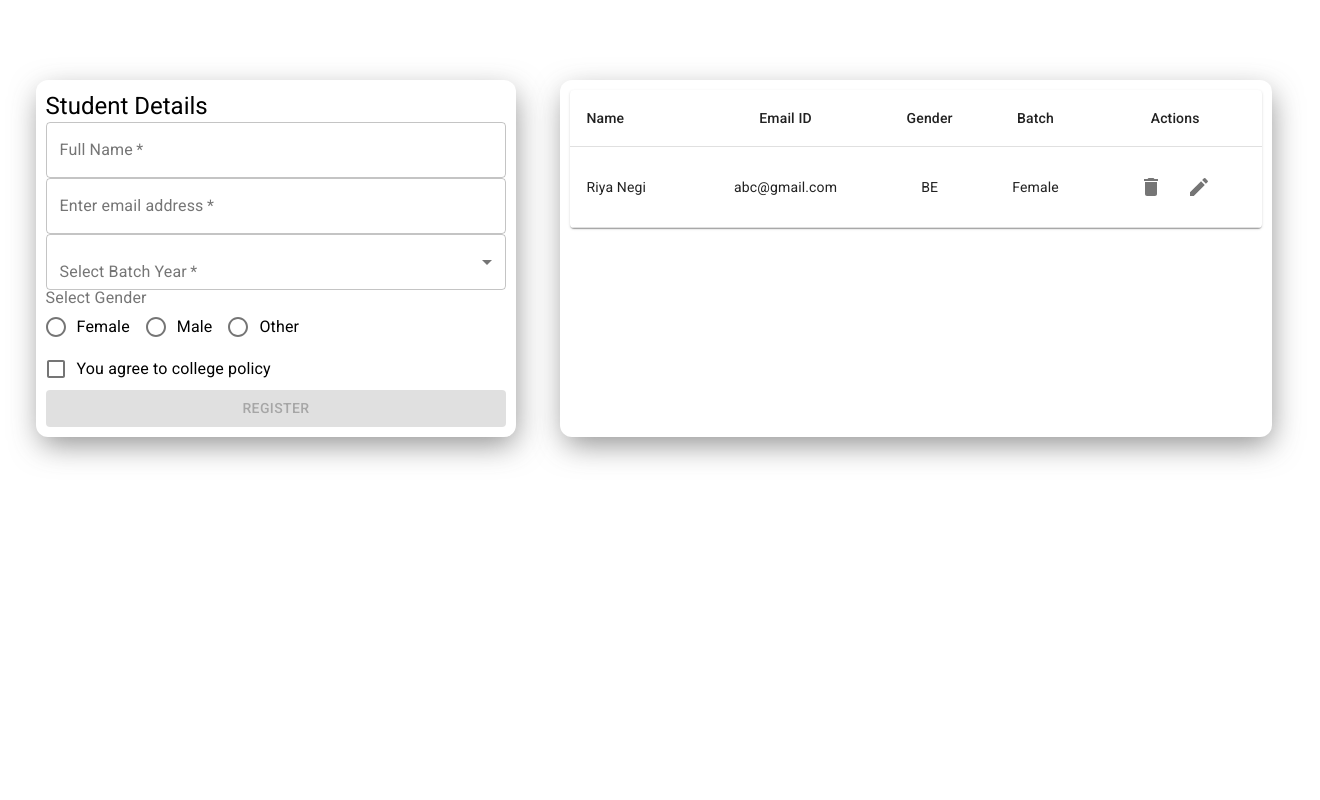
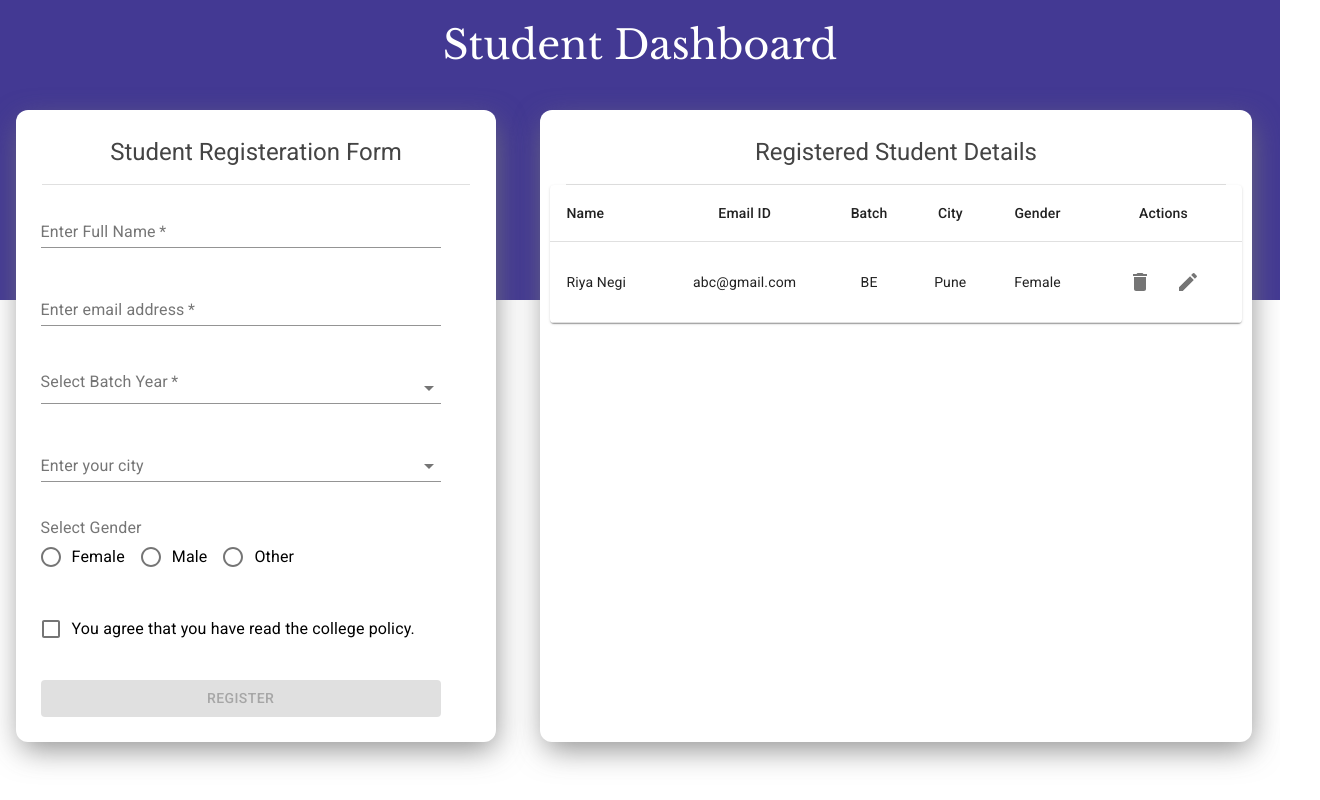
Before and after one commit to RiyaNegi/Student-Data, a React (Create React App) app: page / in a window 1280 px wide. Shown: the whole page, 1320 px wide, since content can reach past the window. Built offline with nearby package versions, Linux system fonts and the light colour scheme.

Commit message:
Add styling

```diff
--- a/package.json
+++ b/package.json
@@ -6,6 +6,7 @@
   "dependencies": {
     "@material-ui/core": "^4.11.3",
     "@material-ui/icons": "^4.11.2",
+    "@material-ui/lab": "^4.0.0-alpha.57",
     "@testing-library/jest-dom": "^5.11.4",
     "@testing-library/react": "^11.1.0",
     "@testing-library/user-event": "^12.1.10",
--- a/public/index.html
+++ b/public/index.html
@@ -8,7 +8,8 @@
   <meta name="theme-color" content="#000000" />
   <meta name="description" content="Web site created using create-react-app" />
   <link rel="stylesheet" href="https://fonts.googleapis.com/css?family=Roboto:300,400,500,700&display=swap" />
-
+  <link rel="preconnect" href="https://fonts.gstatic.com">
+  <link href="https://fonts.googleapis.com/css2?family=Libre+Baskerville&display=swap" rel="stylesheet">
   <link rel="apple-touch-icon" href="%PUBLIC_URL%/logo192.png" />
   <!--
       manifest.json provides metadata used when your web app is installed on a
--- a/src/App.css
+++ b/src/App.css
@@ -1,18 +1,33 @@
 .App {
   display: flex;
   width: 100%;
-  padding: 80px 20px;
+  /* padding: 80px 20px; */
+  margin-top: -190px;
 }
 
 .form{
   display: flex;
   width:40%;
   justify-content: center;
+  z-index: 100;
 }
 
 .table{
   display: flex;
   width:60%;
   justify-content: center;
+  z-index: 100;
+}
 
+.header{
+  height:300px;
+  background-color: #433993;
 }
+.heading-text{
+  color:white;
+  font-weight: 400;
+  font-family: 'Libre Baskerville', serif;
+  text-align: center;
+  font-size: 40px;
+  padding-top: 20px;
+}
--- a/src/App.js
+++ b/src/App.js
@@ -8,6 +8,9 @@ import Table from "./components/Table/Table";
 function App() {
   return (
     <ActionProvider >
+      <div className="header">
+        <div className="heading-text">Student Dashboard</div>
+      </div>
       <div className="App">
         <div className="form"><Form /></div>
         <div className="table"><Table /></div>
--- a/src/components/ActionContext.js
+++ b/src/components/ActionContext.js
@@ -9,6 +9,7 @@ let students = [
     stuName: "Riya Negi",
     email: "abc@gmail.com",
     batch: "BE",
+    city: "Pune",
     gender: "Female",
   }
 ]
@@ -22,12 +23,13 @@ export const ActionProvider = ({ children }) => {
     setStudentData(newStudent)
   }
 
-  const edit = (id, stuName, email, batch, gender) => {
+  const edit = (id, stuName, email, batch, city, gender) => {
     let newStudent = students.slice()
     let newchange = {
       stuName: stuName,
       email: email,
       batch: batch,
+      city: city,
       gender: gender,
       uid: id
     }
@@ -35,7 +37,6 @@ export const ActionProvider = ({ children }) => {
     newStudent[index] = newchange
     students = newStudent
     setStudentData(newStudent)
-    console.log("check del->", newStudent)
   }
 
   const deleteData = (id) => {
--- a/src/components/Form/Form.js
+++ b/src/components/Form/Form.js
@@ -1,28 +1,50 @@
 import React, { useState, useContext } from "react"
 import Button from '@material-ui/core/Button';
-import { Checkbox, Grid, } from '@material-ui/core';
+import { Grid, Box, Divider } from '@material-ui/core';
 import Typography from '@material-ui/core/Typography';
-import { Input, TextField, FormControl, InputLabel, Select as MuiSelect, MenuItem, FormLabel, RadioGroup as MuiRadioGroup, FormControlLabel, Radio, Checkbox as MuiCheckbox } from '@material-ui/core';
+import { TextField, FormControl, InputLabel, Select as MuiSelect, MenuItem, FormLabel, RadioGroup as MuiRadioGroup, FormControlLabel, Radio, Checkbox as MuiCheckbox } from '@material-ui/core';
 import "../style.css"
 import "./form.css"
 import { ActionContext } from "../ActionContext"
 import uuid from 'react-uuid'
+import { makeStyles } from '@material-ui/core/styles';
+import Autocomplete from '@material-ui/lab/Autocomplete';
+import { cities } from "./cities"
 
 
+const useStyles = makeStyles((theme) => ({
+  formControl: {
+    margin: theme.spacing(1),
+    minWidth: 400,
+    margin: 15
+  },
+  formSelect: {
+    margin: theme.spacing(1),
+    minWidth: 400,
+    margin: 15,
+    marginTop: -1
+  }
+}));
 
-const Form = ({ stuName, email, batch, gender, uid, edit, setClose }) => {
+const Form = ({ stuName, email, batch, city, gender, uid, edit, setClose }) => {
   const action = useContext(ActionContext)
+  const defaultProps = {
+    options: cities
+  };
 
   const [values, setValues] = useState({
     stuName: stuName,
     email: email,
     batch: batch,
+    city: city,
     gender: gender,
-    check: false
+    check: false,
   });
+  const classes = useStyles();
 
 
   const handleChange = e => {
+
     const { name, value } = e.target
     setValues({
       ...values,
@@ -33,13 +55,13 @@ const Form = ({ stuName, email, batch, gender, uid, edit, setClose }) => {
   const handleSubmit = (e) => {
     e.preventDefault()
     if (edit) {
-      action.edit(uid, values.stuName, values.email, values.batch, values.gender)
+      action.edit(uid, values.stuName, values.email, values.batch, values.city, values.gender, values.city)
       setClose()
     }
     else {
       action.handleStudents({ ...values, uid: uuid() })
     }
-    setValues({ stuName: '', email: '', batch: '', gender: '', check: false })
+    setValues({ stuName: '', email: '', batch: '', city: '', gender: '', check: false })
   }
 
   const handleCheck = () => {
@@ -48,22 +70,26 @@ const Form = ({ stuName, email, batch, gender, uid, edit, setClose }) => {
 
 
   return <div className="card">
+    <Box m={2} textAlign="center" fontFamily="Monospace" fontWeight="fontWeightMedium" style={{ color: "#444444" }}>
       <Typography component="h1" variant="h5">
-      Student Details
+        Student Registeration Form
         </Typography>
-    <form className="cols" onSubmit={handleSubmit}>
+    </Box>
+    <Divider variant="middle" />
+    <form className="cols center" onSubmit={handleSubmit}>
       <Grid container>
+        <Box className={classes.formControl}>
           <TextField
-          variant="outlined"
-          label="Full Name"
+            label="Enter Full Name"
             name="stuName"
             value={values.stuName}
             onChange={handleChange}
             fullWidth
             required
           />
+        </Box>
+        <Box className={classes.formControl}>
           <TextField
-          variant="outlined"
             label="Enter email address"
             name="email"
             value={values.email}
@@ -72,8 +98,12 @@ const Form = ({ stuName, email, batch, gender, uid, edit, setClose }) => {
             fullWidth
             required
           />
-        <FormControl variant="outlined" fullWidth required>
+        </Box>
+        <Box fullWidth className={classes.formSelect}>
+          <FormControl fullWidth required>
+            <Box p={2}>
               <InputLabel className="top">Select Batch Year</InputLabel>
+            </Box>
             <MuiSelect
               label="Select Batch Year"
               name="batch"
@@ -85,6 +115,19 @@ const Form = ({ stuName, email, batch, gender, uid, edit, setClose }) => {
               <MenuItem value="BE">BE</MenuItem>
             </MuiSelect>
           </FormControl>
+        </Box>
+        <Box className={classes.formSelect}>
+          <Autocomplete
+            {...defaultProps}
+            id="controlled-demo"
+            value={values.city ? values.city : ''}
+            onChange={(event, city) => {
+              setValues({ ...values, city })
+            }}
+            renderInput={(params) => <TextField {...params} label="Enter your city" margin="normal" />}
+          />
+        </Box>
+        <Box className={classes.formControl}>
           <FormControl fullWidth>
             <FormLabel>Select Gender</FormLabel>
             <MuiRadioGroup row
@@ -97,6 +140,8 @@ const Form = ({ stuName, email, batch, gender, uid, edit, setClose }) => {
               <FormControlLabel key="03" value="Other" control={<Radio />} label="Other" />
             </MuiRadioGroup>
           </FormControl>
+        </Box>
+        <Box className={classes.formControl}>
           <FormControl required>
             <FormControlLabel
               control={<MuiCheckbox
@@ -105,9 +150,11 @@ const Form = ({ stuName, email, batch, gender, uid, edit, setClose }) => {
                 checked={values.check}
                 onChange={handleCheck}
               />}
-            label="You agree to college policy"
+              label="You agree that you have read the college policy."
             />
           </FormControl>
+        </Box>
+        <Box className={classes.formControl}>
           <Button
             type="submit"
             fullWidth
@@ -118,6 +165,7 @@ const Form = ({ stuName, email, batch, gender, uid, edit, setClose }) => {
           >
             Register
           </Button>
+        </Box>
       </Grid>
     </form>
   </div>
--- /dev/null
+++ b/src/components/Form/cities.js
@@ -0,0 +1,128 @@
+export const cities = ['Pune',
+    'Mumbai',
+    'Delhi',
+    'Hyderabad',
+    'Bangalore',
+    'Chennai',
+    'Kolkata',
+    'Jaipur',
+    'Adilabad',
+    'Anantapur',
+    'Chittoor',
+    'Kakinada',
+    'Guntur',
+    'Hyderabad',
+    'Karimnagar',
+    'Khammam',
+    'Krishna',
+    'Kurnool',
+    'Mahbubnagar',
+    'Medak',
+    'Nalgonda',
+    'Nizamabad',
+    'Ongole',
+    'Hyderabad',
+    'Srikakulam',
+    'Nellore',
+    'Visakhapatnam',
+    'Vizianagaram',
+    'Warangal',
+    'Eluru',
+    'Kadapa', 'Anjaw',
+    'Changlang',
+    'East Siang',
+    'Kurung Kumey',
+    'Lohit',
+    'Lower Dibang Valley',
+    'Lower Subansiri',
+    'Papum Pare',
+    'Tawang',
+    'Tirap',
+    'Dibang Valley',
+    'Upper Siang',
+    'Upper Subansiri',
+    'West Kameng',
+    'West Siang', 'Bastar',
+    'Bijapur',
+    'Bilaspur',
+    'Dantewada',
+    'Dhamtari',
+    'Durg',
+    'Jashpur',
+    'Janjgir-Champa',
+    'Korba',
+    'Koriya',
+    'Kanker',
+    'Kabirdham (Kawardha)',
+    'Mahasamund',
+    'Narayanpur',
+    'Raigarh',
+    'Rajnandgaon',
+    'Raipur',
+    'Surguja', 'Central Delhi',
+    'East Delhi',
+    'New Delhi',
+    'North Delhi',
+    'North East Delhi',
+    'North West Delhi',
+    'South Delhi',
+    'South West Delhi',
+    'West Delhi', 'Ahmedabad',
+    'Amreli district',
+    'Anand',
+    'Banaskantha',
+    'Bharuch',
+    'Bhavnagar',
+    'Dahod',
+    'The Dangs',
+    'Gandhinagar',
+    'Jamnagar',
+    'Junagadh',
+    'Kutch',
+    'Kheda',
+    'Mehsana',
+    'Narmada',
+    'Navsari',
+    'Patan',
+    'Panchmahal',
+    'Porbandar',
+    'Rajkot',
+    'Sabarkantha',
+    'Surendranagar',
+    'Surat',
+    'Vyara',
+    'Vadodara',
+    'Valsad', 'Ahmednagar',
+    'Akola',
+    'Amravati',
+    'Aurangabad',
+    'Bhandara',
+    'Beed',
+    'Buldhana',
+    'Chandrapur',
+    'Dhule',
+    'Gadchiroli',
+    'Gondia',
+    'Hingoli',
+    'Jalgaon',
+    'Jalna',
+    'Kolhapur',
+    'Latur',
+    'Mumbai City',
+    'Mumbai suburban',
+    'Nandurbar',
+    'Nanded',
+    'Nagpur',
+    'Nashik',
+    'Osmanabad',
+    'Parbhani',
+    'Raigad',
+    'Ratnagiri',
+    'Sindhudurg',
+    'Sangli',
+    'Solapur',
+    'Satara',
+    'Thane',
+    'Wardha',
+    'Washim',
+    'Yavatmal',]
--- a/src/components/Form/form.css
+++ b/src/components/Form/form.css
@@ -1,3 +1,7 @@
 .form{
-    width:40%
+    width:40%;
 }
+.center{
+    display: flex;
+    justify-content: center;
+}
--- a/src/components/Table/Table.js
+++ b/src/components/Table/Table.js
@@ -14,6 +14,10 @@ import { ActionContext } from "../ActionContext";
 import Popup from 'reactjs-popup';
 import 'reactjs-popup/dist/index.css';
 import Form from "../Form/Form"
+import { Box, Divider } from '@material-ui/core';
+import Typography from '@material-ui/core/Typography';
+
+
 
 const useStyles = makeStyles({
   table: {
@@ -21,8 +25,8 @@ const useStyles = makeStyles({
   },
 });
 
-function createData(stuName, email, batch, gender, uid) {
-  return { stuName, email, batch, gender, uid };
+function createData(stuName, email, batch, city, gender, uid) {
+  return { stuName, email, batch, city, gender, uid };
 }
 
 
@@ -31,18 +35,24 @@ const DataTable = () => {
   const action = useContext(ActionContext)
   const [close, setClose] = useState(false)
 
-  const rows = action.students.map(i => createData(i.stuName, i.email, i.batch, i.gender, i.uid))
+  const rows = action.students.map(i => createData(i.stuName, i.email, i.batch, i.city, i.gender, i.uid))
 
-  console.log("rows->", rows)
   return <div className="card" style={{ width: "90%" }}>
+    <Box m={2} textAlign="center" fontFamily="Monospace" fontWeight="fontWeightMedium" style={{ color: "#444444" }}>
+      <Typography component="h1" variant="h5">
+        Registered Student Details
+        </Typography>
+    </Box>
+    <Divider variant="middle" />
     <TableContainer component={Paper}>
       <Table className={classes.table} aria-label="simple table">
         <TableHead>
           <TableRow>
             <TableCell>Name</TableCell>
             <TableCell align="center">Email ID</TableCell>
+            <TableCell align="center">Batch</TableCell>
+            <TableCell align="center">City</TableCell>
             <TableCell align="center">Gender</TableCell>
-            <TableCell align="center">Batch</TableCell>
             <TableCell align="center">Actions</TableCell>
           </TableRow>
         </TableHead>
@@ -54,6 +64,7 @@ const DataTable = () => {
               </TableCell>
               <TableCell align="center">{row.email}</TableCell>
               <TableCell align="center">{row.batch}</TableCell>
+              <TableCell align="center">{row.city}</TableCell>
               <TableCell align="center">{row.gender}</TableCell>
               <TableCell align="center">
                 <IconButton aria-label="delete" className={classes.margin} onClick={() => action.onDelete(row.uid)}>
@@ -63,7 +74,7 @@ const DataTable = () => {
                   <EditIcon />
                 </IconButton>} position="right center" modal>
                   {close => (
-                    <Form stuName={row.stuName} email={row.email} batch={row.batch} gender={row.gender} uid={row.uid} edit setClose={close} />
+                    <Form stuName={row.stuName} email={row.email} batch={row.batch} city={row.city} gender={row.gender} uid={row.uid} edit setClose={close} />
                   )}
                 </Popup>
               </TableCell>
--- a/src/components/Table/table.css
+++ b/src/components/Table/table.css
@@ -1,3 +1,8 @@
 .table{
     width:100%
 }
+
+.popup-content{
+    background-color: transparent !important;
+    border:none !important;
+}
--- a/src/components/style.css
+++ b/src/components/style.css
@@ -7,6 +7,10 @@
 -webkit-box-shadow: 2px 10px 30px -3px rgba(119,119,119,0.83);
 -moz-box-shadow: 2px 10px 30px -3px rgba(119,119,119,0.83);
 
+}
+
+.heading{
+    color:rgb(73, 73, 73);
 }
 
 .cols{
```
Also changed, not shown: 1 other file (tests, documents, lock files or other folders). Lines whose indentation alone changed are shown as unchanged.
